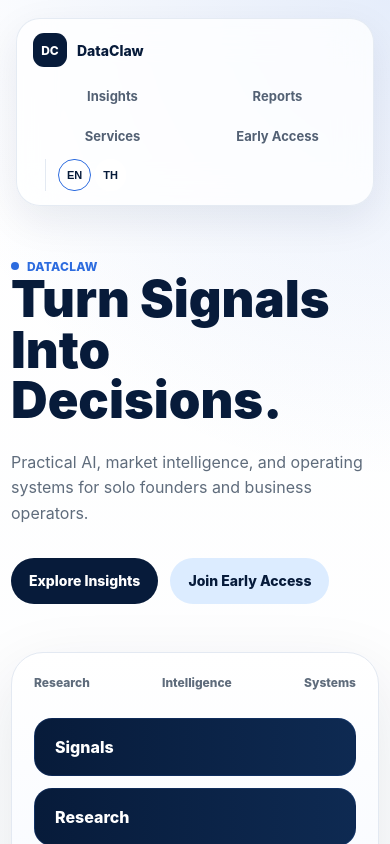
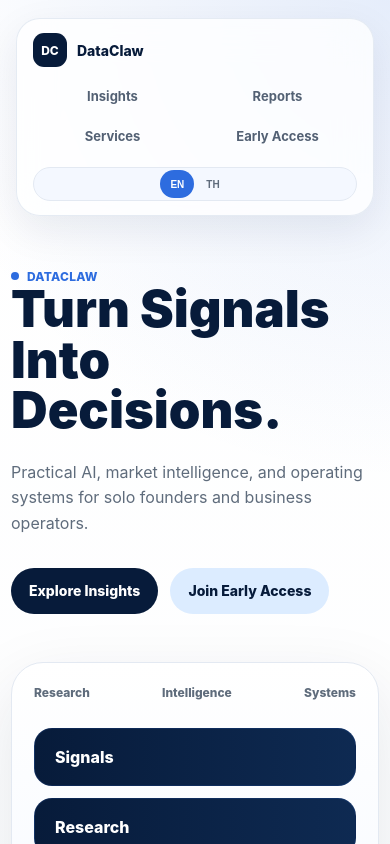
Before and after one commit to latinzx-gif/market-intelligence-website, a Next.js app: page / in a window 390 px wide. Shown: the top 844 px of the page. Built offline with nearby package versions, Linux system fonts and the light colour scheme; no server answers.

Commit message:
fix: improve visibility and mobile layout of language toggle

```diff
--- a/app/globals.css
+++ b/app/globals.css
@@ -1609,6 +1609,13 @@ button.primaryBtn {
     text-align: center;
   }
 
+  .langToggle {
+    grid-column: span 2;
+    justify-content: center;
+    margin-left: 0 !important;
+    margin-top: 8px;
+  }
+
   .section {
     width: min(100% - 22px, 1180px);
     padding: 48px 0;
--- a/components/Nav.tsx
+++ b/components/Nav.tsx
@@ -18,18 +18,47 @@ export default function Nav() {
         <a href="/services">{t('nav.services')}</a>
         <a href="/early-access">{t('nav.earlyAccess')}</a>
 
-        <div style={{ marginLeft: '12px', display: 'flex', gap: '4px', borderLeft: '1px solid var(--line)', paddingLeft: '12px' }}>
+        {/* Language Toggle */}
+        <div className="langToggle" style={{
+          marginLeft: '8px',
+          display: 'flex',
+          gap: '2px',
+          background: 'var(--pale-blue)',
+          padding: '2px',
+          borderRadius: '999px',
+          border: '1px solid var(--line)'
+        }}>
           <button
             onClick={() => setLang('en')}
-            className={lang === 'en' ? 'statusPill' : 'ghostBtn'}
-            style={{ minHeight: '32px', padding: '0 8px', fontSize: '11px', border: lang === 'en' ? '1px solid var(--blue)' : 'none' }}
+            style={{
+              minHeight: '28px',
+              padding: '0 10px',
+              fontSize: '10px',
+              fontWeight: '900',
+              borderRadius: '999px',
+              border: 'none',
+              cursor: 'pointer',
+              background: lang === 'en' ? 'var(--blue)' : 'transparent',
+              color: lang === 'en' ? 'var(--white)' : 'var(--muted)',
+              transition: 'all 0.2s ease'
+            }}
           >
             EN
           </button>
           <button
             onClick={() => setLang('th')}
-            className={lang === 'th' ? 'statusPill' : 'ghostBtn'}
-            style={{ minHeight: '32px', padding: '0 8px', fontSize: '11px', border: lang === 'th' ? '1px solid var(--blue)' : 'none' }}
+            style={{
+              minHeight: '28px',
+              padding: '0 10px',
+              fontSize: '10px',
+              fontWeight: '900',
+              borderRadius: '999px',
+              border: 'none',
+              cursor: 'pointer',
+              background: lang === 'th' ? 'var(--blue)' : 'transparent',
+              color: lang === 'th' ? 'var(--white)' : 'var(--muted)',
+              transition: 'all 0.2s ease'
+            }}
           >
             TH
           </button>
```
